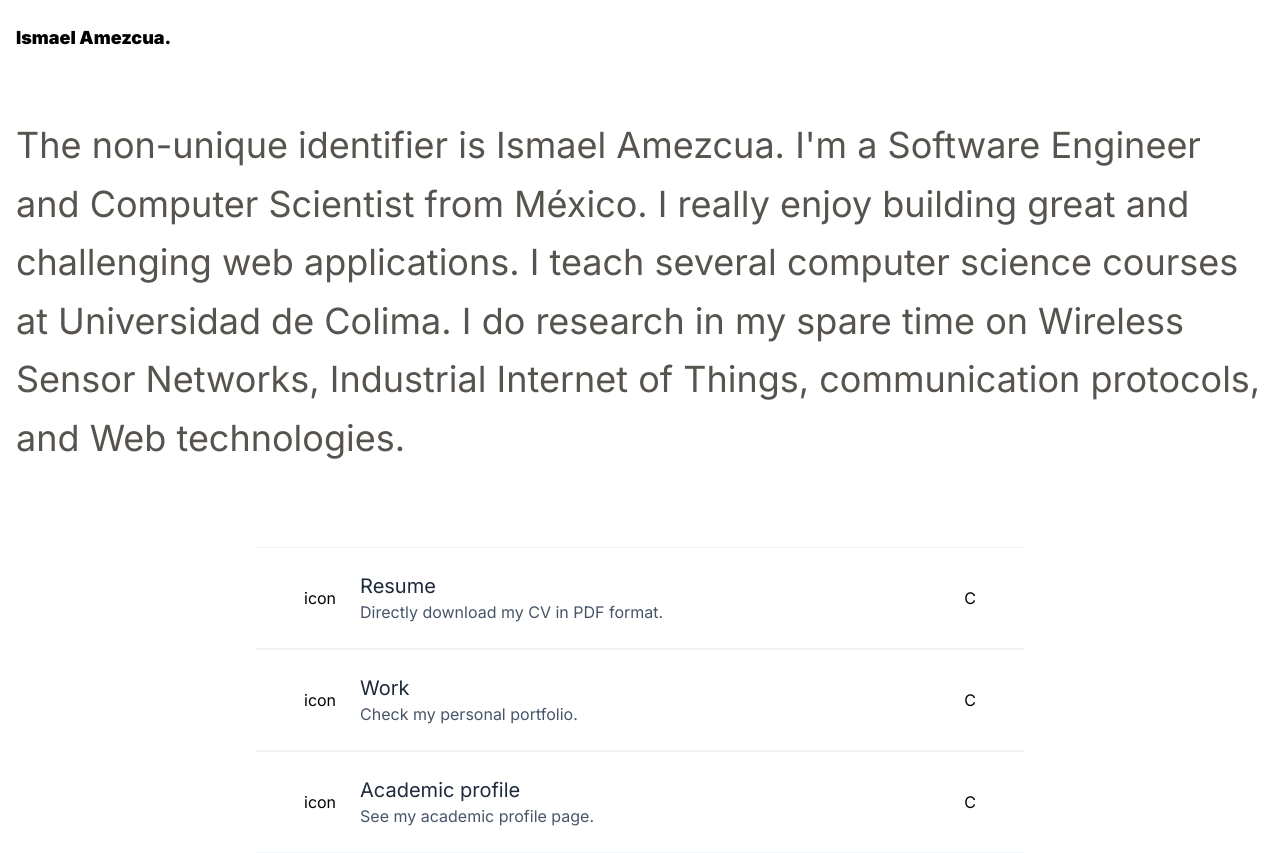
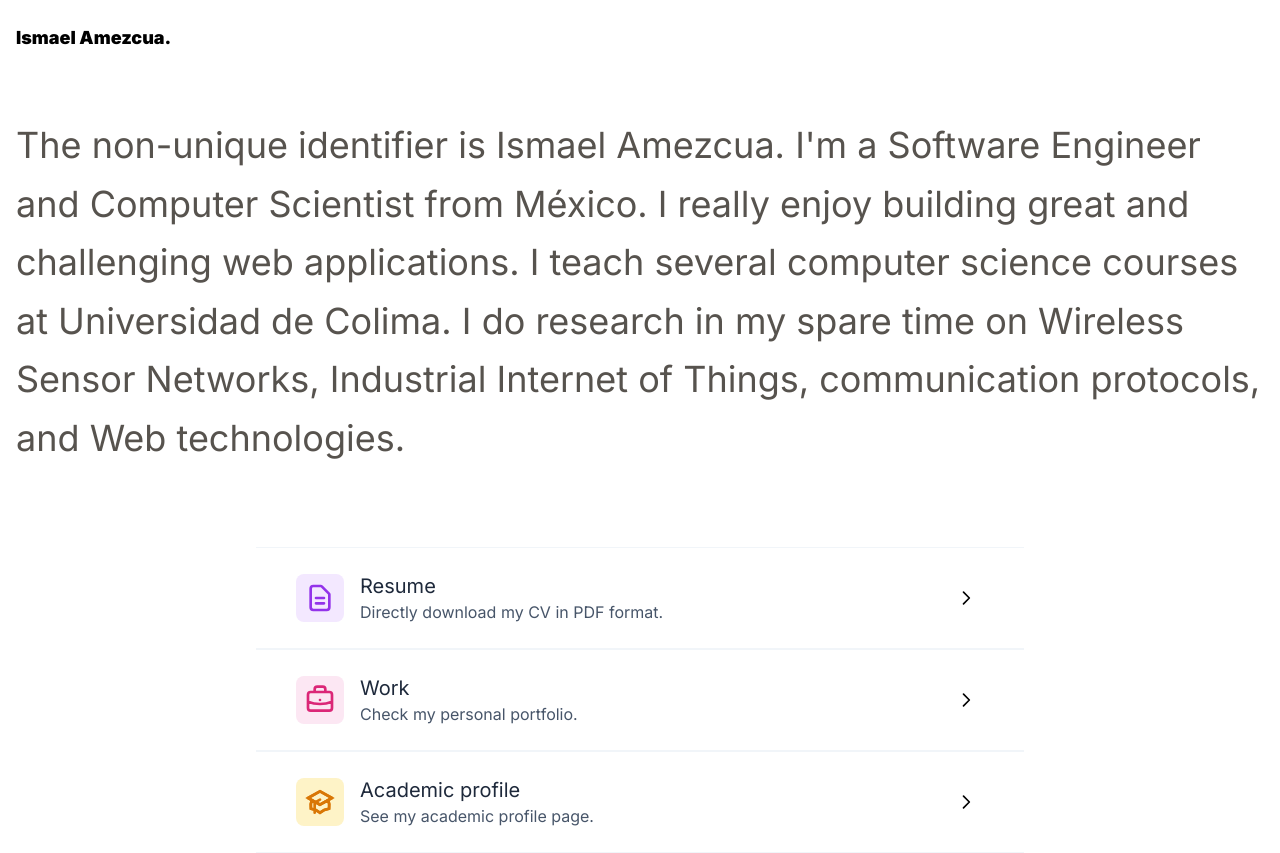
Before and after one commit to ismaelamezcua/ismaelamezcua-com, a Next.js app: page / in a window 1280 px wide. Built offline with nearby package versions, Linux system fonts and the light colour scheme.

Commit message:
feat: add icons to the menu

```diff
--- a/components/Menu.tsx
+++ b/components/Menu.tsx
@@ -1,48 +1,57 @@
 import { FC, ReactElement } from 'react';
 import Link from 'next/link';
+import {
+  DocumentTextIcon,
+  BriefcaseIcon,
+  AcademicCapIcon,
+  ChevronRightIcon,
+} from '@heroicons/react/outline';
 
 const Menu: FC = (): ReactElement => {
   const menuEntries = [
     {
       label: 'Resume',
       description: 'Directly download my CV in PDF format.',
-      icon: 'icon',
+      icon: <DocumentTextIcon className="w-8 h-8" />,
       href: '/iav-resume.pdf',
-      hoverColor: 'group-hover:text-red-600',
+      textColor: 'text-purple-600',
+      bgColor: 'bg-purple-100',
     },
     {
       label: 'Work',
       description: 'Check my personal portfolio.',
-      icon: 'icon',
+      icon: <BriefcaseIcon className="w-8 h-8" />,
       href: '/work',
-      hoverColor: 'group-hover:text-sky-600',
-    },
+      textColor: 'text-pink-600',
+      bgColor: 'bg-pink-100',
+     },
     {
       label: 'Academic profile',
       description: 'See my academic profile page.',
-      icon: 'icon',
+      icon: <AcademicCapIcon className="w- h-8" />,
       href: '/academic-profile',
-      hoverColor: 'group-hover:text-indigo-600',
-    },
+      textColor: 'text-amber-600',
+      bgColor: 'bg-amber-100',
+     },
   ];
 
   return (
     <div className="container mx-auto lg:max-w-3xl">
-      {menuEntries.map(({ label, description, icon, href, hoverColor = '' }, index) => (
+      {menuEntries.map(({ label, description, icon, href, textColor, bgColor }, index) => (
         <Link key={index} href={href}>
           <a>
             <div className="flex flex-row p-6 group first:border-t border-b border-slate-100 hover:bg-slate-50 items-center">
-              <div className="px-6">
+              <div className={`p-2 mx-4 rounded-lg ${textColor} ${bgColor}`}>
                 {icon}
               </div>
 
               <div className="grow">
-                <p className={`lg:text-xl text-slate-800 ${hoverColor}`}>{label}</p>
+                <p className={`lg:text-xl text-slate-800`}>{label}</p>
                 <p className="text-slate-600">{description}</p>
               </div>
 
               <div className="px-6">
-                C
+                <ChevronRightIcon className="w-5 h-5" />
               </div>
             </div>
           </a>
```
